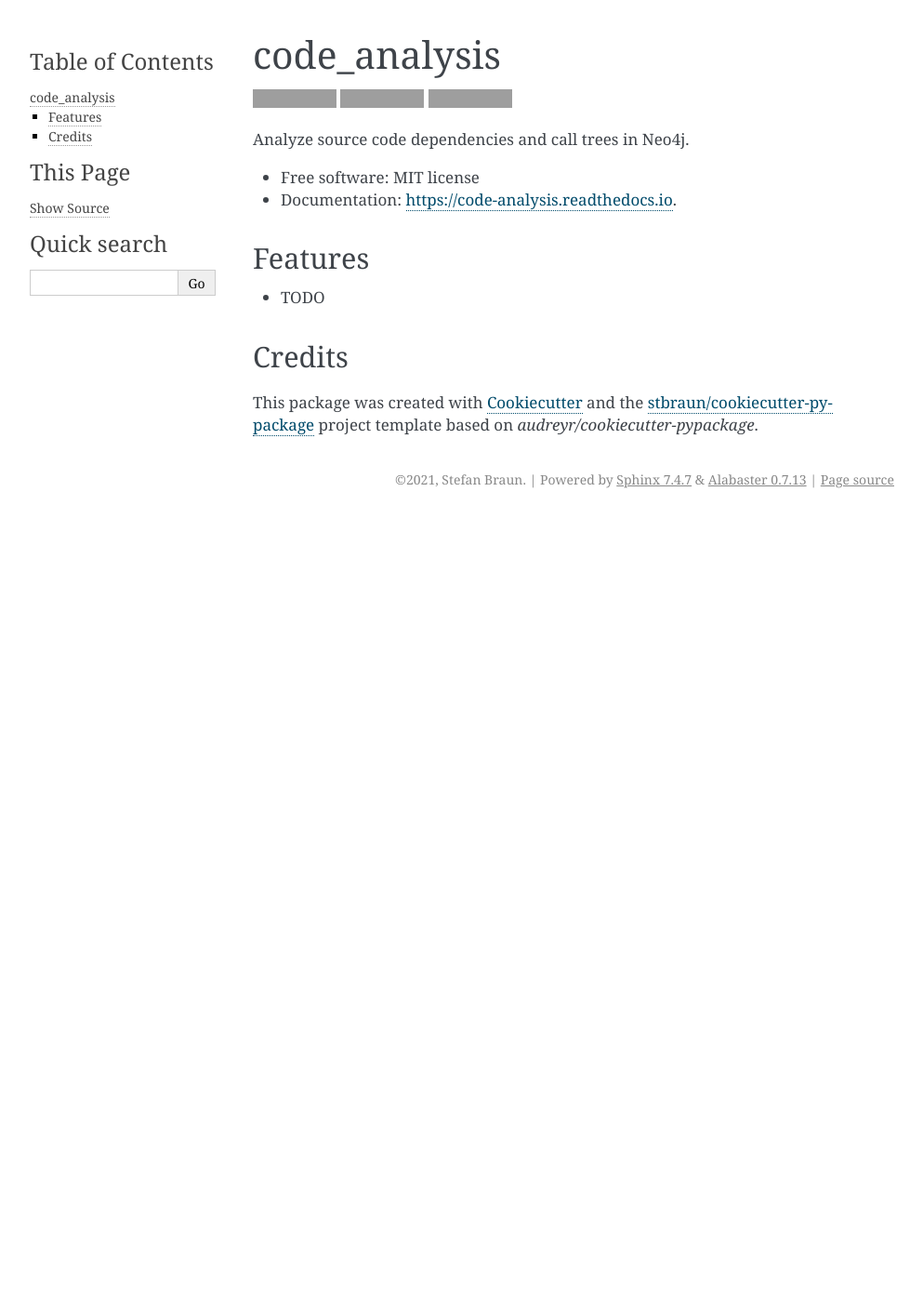
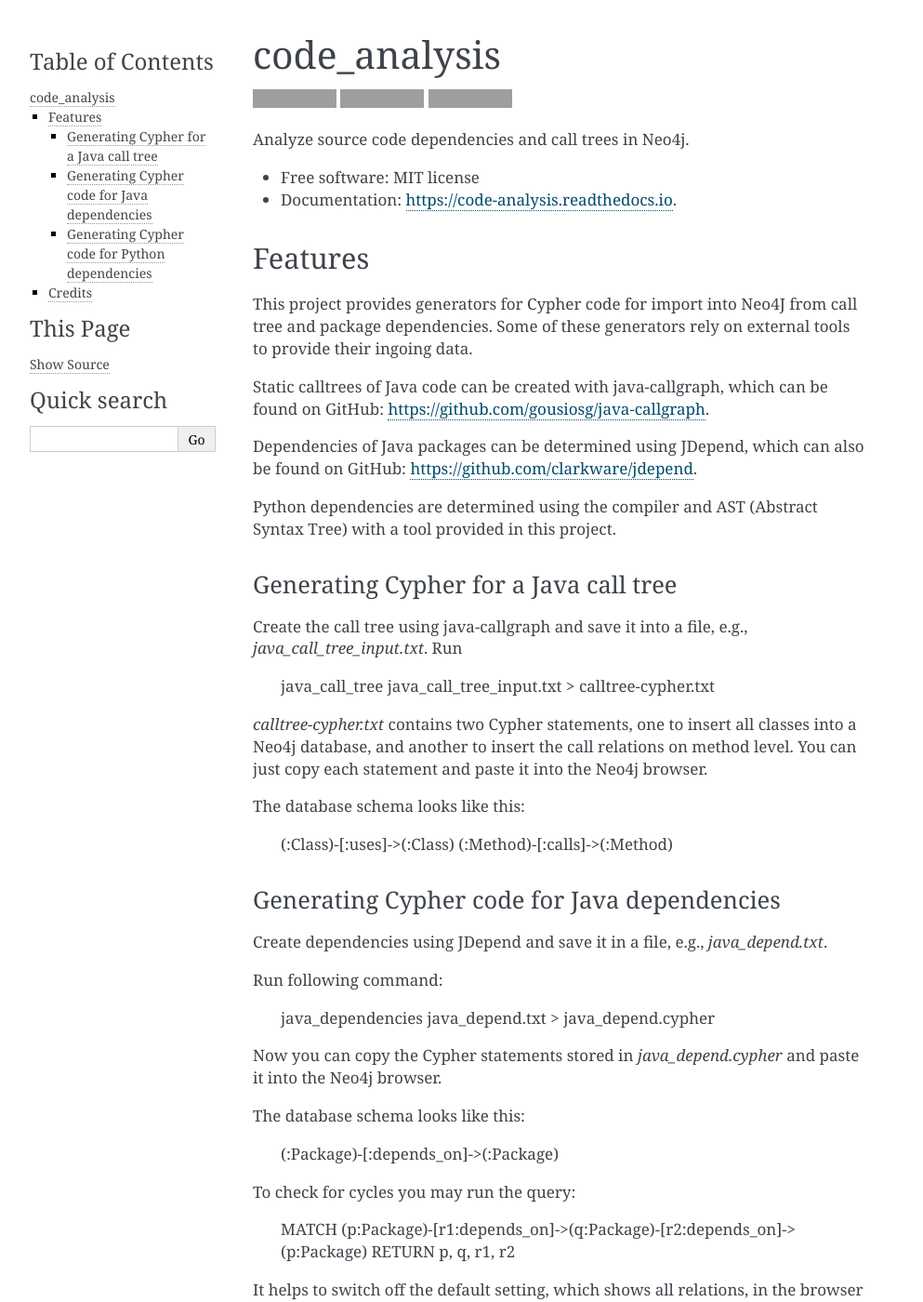
Before and after one commit to stbraun/code_analysis, a Sphinx documentation site: the page built from docs/readme.rst, in a window 1280 px wide and 1400 px high. Shown: the whole window at 93% size, without its empty margins (148-1141 px from the left). Built offline with Sphinx 7.4.7, drawn with Linux system fonts in a browser that asks for light colours; pages that are not in the unit, such as notebooks, are missing from menus; some of the changed text lies outside the part shown; grey boxes are pictures that could not be loaded.

Commit message:
Documentation.

```diff
--- a/README.rst
+++ b/README.rst
@@ -26,7 +26,80 @@
 Features
 --------
 
-* TODO
+This project provides generators for Cypher code for import into Neo4J from call tree and package dependencies.
+Some of these generators rely on external tools to provide their ingoing data.
+
+Static calltrees of Java code can be created with java-callgraph, which can be found on GitHub: https://github.com/gousiosg/java-callgraph.
+
+Dependencies of Java packages can be determined using JDepend, which can also be found on GitHub: https://github.com/clarkware/jdepend.
+
+Python dependencies are determined using the compiler and AST (Abstract Syntax Tree) with a tool provided in this project.
+
+Generating Cypher for a Java call tree
+^^^^^^^^^^^^^^^^^^^^^^^^^^^^^^^^^^^^^^
+
+Create the call tree using java-callgraph and save it into a file, e.g., `java_call_tree_input.txt`.
+Run
+
+
+    java_call_tree java_call_tree_input.txt > calltree-cypher.txt
+
+
+`calltree-cypher.txt` contains two Cypher statements, one to insert all classes into a Neo4j database, and another to insert the call relations on method level. You can just copy each statement and paste it into the Neo4j browser.
+
+The database schema looks like this:
+
+
+    (:Class)-[:uses]->(:Class)
+    (:Method)-[:calls]->(:Method)
+
+
+Generating Cypher code for Java dependencies
+^^^^^^^^^^^^^^^^^^^^^^^^^^^^^^^^^^^^^^^^^^^^
+
+Create dependencies using JDepend and save it in a file, e.g., `java_depend.txt`.
+
+Run following command:
+
+
+    java_dependencies java_depend.txt > java_depend.cypher
+
+
+Now you can copy the Cypher statements stored in `java_depend.cypher` and paste it into the Neo4j browser.
+
+The database schema looks like this:
+
+
+    (:Package)-[:depends_on]->(:Package)
+
+
+To check for cycles you may run the query:
+
+
+    MATCH (p:Package)-[r1:depends_on]->(q:Package)-[r2:depends_on]->(p:Package)
+    RETURN p, q, r1, r2
+
+
+It helps to switch off the default setting, which shows all relations, in the browser settings.
+
+Generating Cypher code for Python dependencies
+^^^^^^^^^^^^^^^^^^^^^^^^^^^^^^^^^^^^^^^^^^^^^^
+
+Determination of dependencies and generation of Cypher code are done in one step in this case:
+
+
+    python_dependencies <path to your package> > python-deps.cypher
+
+
+The tool compiles the code and walks the AST looking for import statements. Then it generates Cypher code modelling the relationships between the packages.
+
+The database schema looks like this:
+
+
+    (:Package)-[:contains]->(:Module)
+    (:Module)-[:uses]->(:Module)
+
+
 
 Credits
 -------
```
Also changed, not shown: README.md (+1 -1 lines), docs/code_analysis.rst (added, +37 -0 lines), docs/modules.rst (added, +7 -0 lines), docs/usage.rst (+31 -2 lines).
